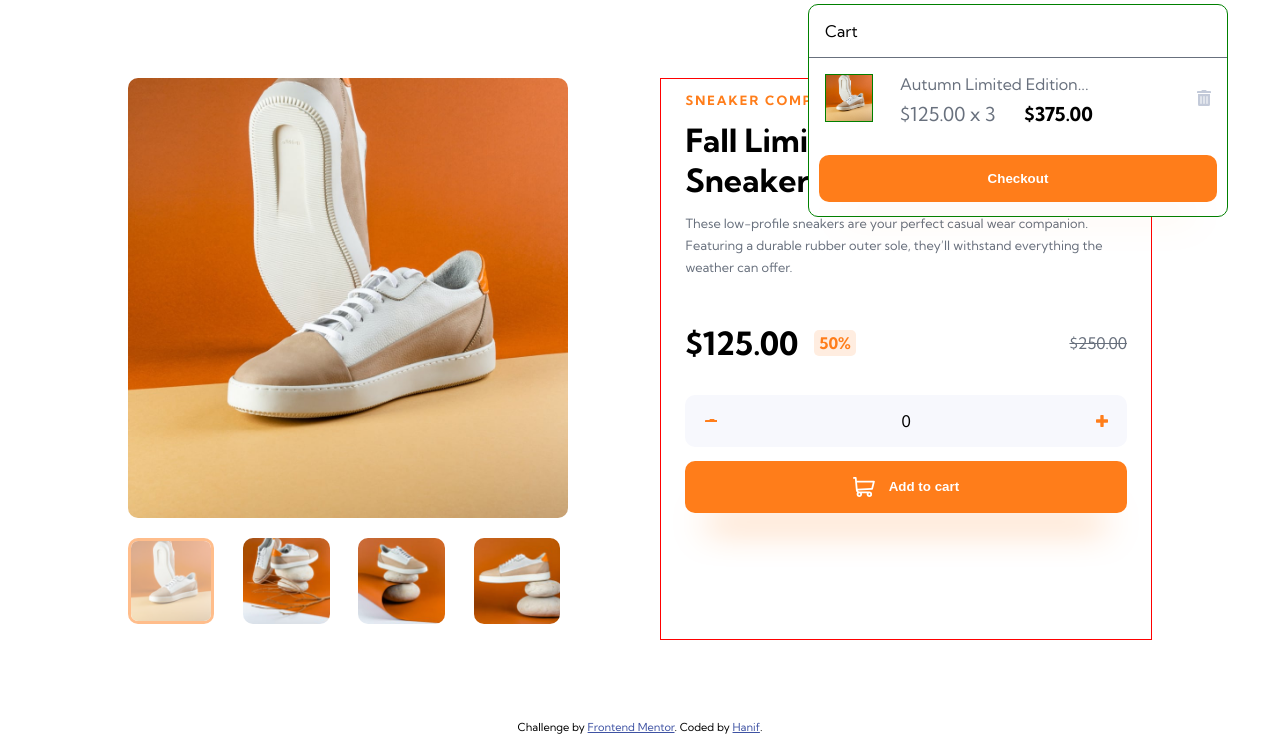
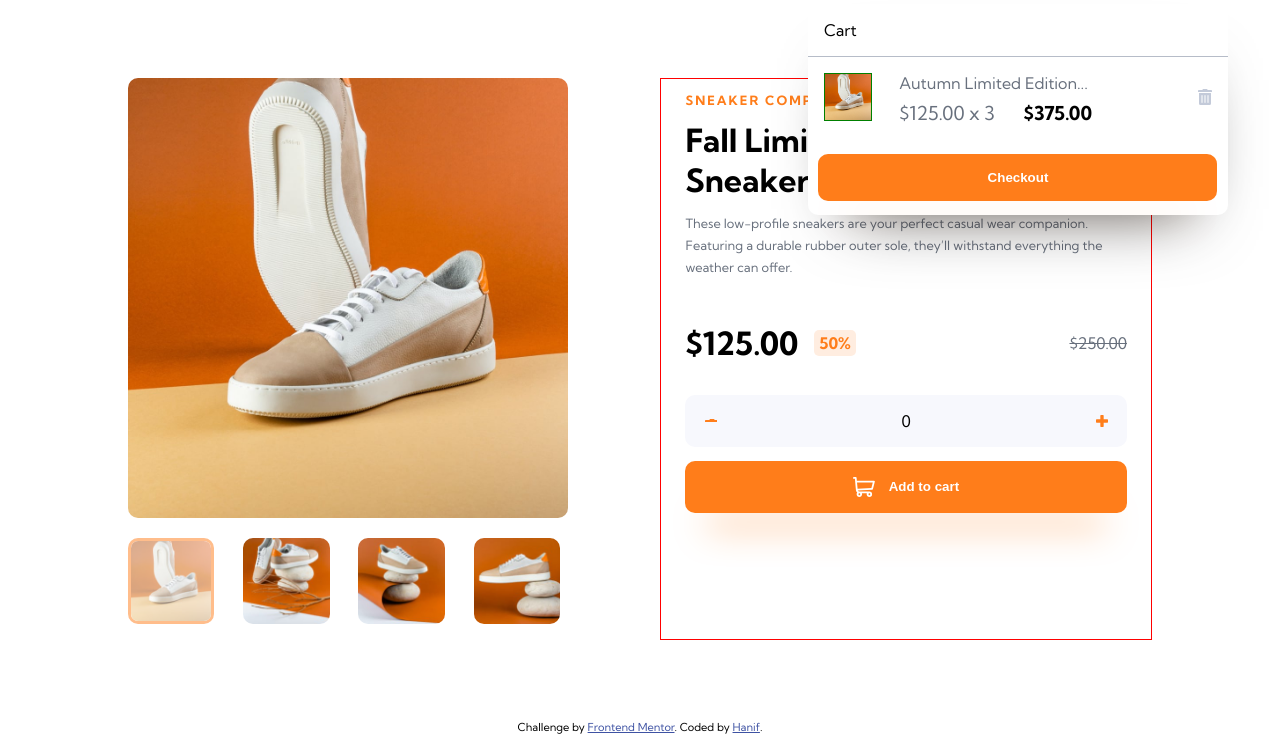
Before and after one commit to omeizahanif/Ecommerce-Product-Page, a plain HTML site: page index.html in a window 1280 px wide. Shown: the part 96-830 px from the top of the page. Drawn offline with Linux system fonts and the light colour scheme.

```diff
--- a/style.css
+++ b/style.css
@@ -106,12 +106,14 @@ nav ul li a:focus {
 .cart-info {
     position: absolute;
     background-color: var(--white);
-    width: 420px;
-    border: 1px solid green;
+    width: 26.25rem;
     top: 100px;
     right: -12px;
     z-index: 1;
     border-radius: 10px;
+    -webkit-box-shadow: 2px 35px 67px -41px rgba(0,0,0,0.75);
+    -moz-box-shadow: 2px 35px 67px -41px rgba(0,0,0,0.75);
+    box-shadow: 2px 35px 67px -41px rgba(0,0,0,0.75);
 }
 
 .cart-info .title {
@@ -120,7 +122,7 @@ nav ul li a:focus {
 }
 
 .cart-items {
-    border-top: 1px solid var(--dark-grayish-blue);
+    border-top: 1px solid var(--grayish-blue);
     padding: 1rem;
     display: flex;
     justify-content: space-between;
```
